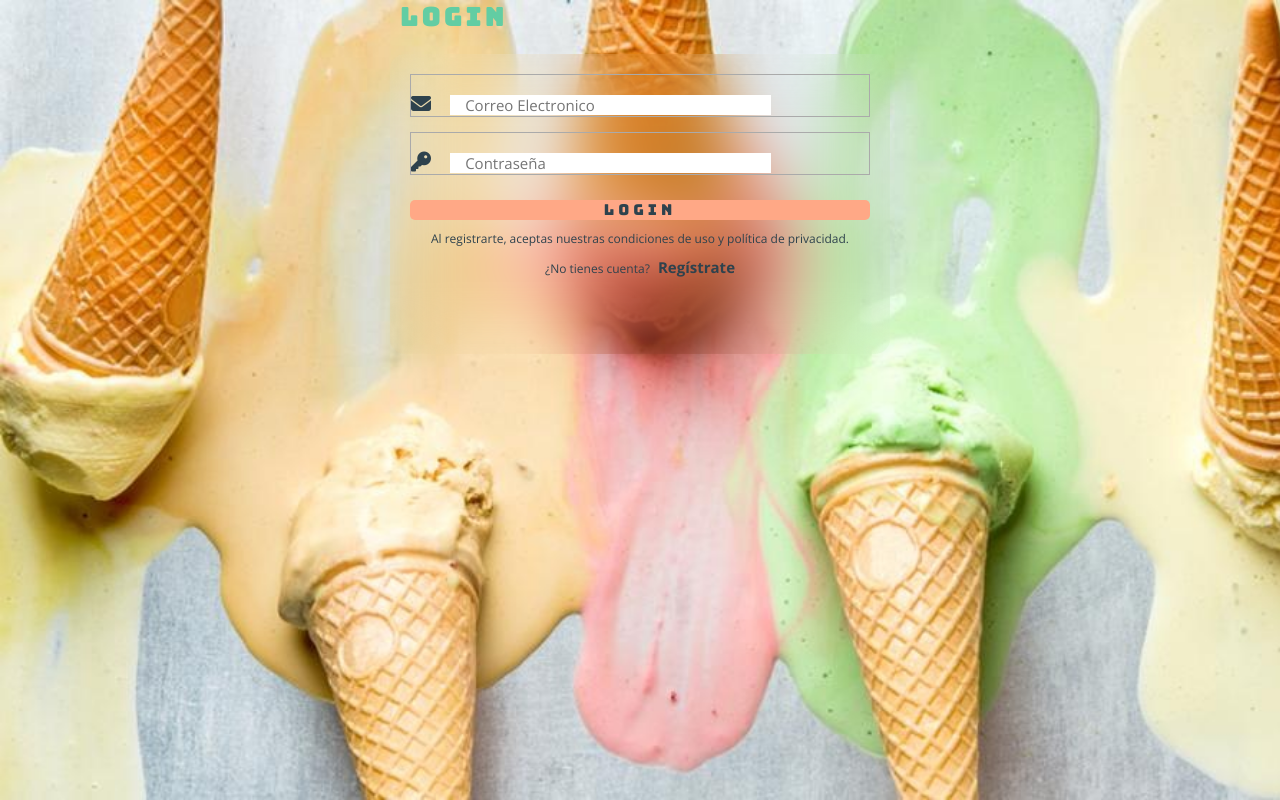
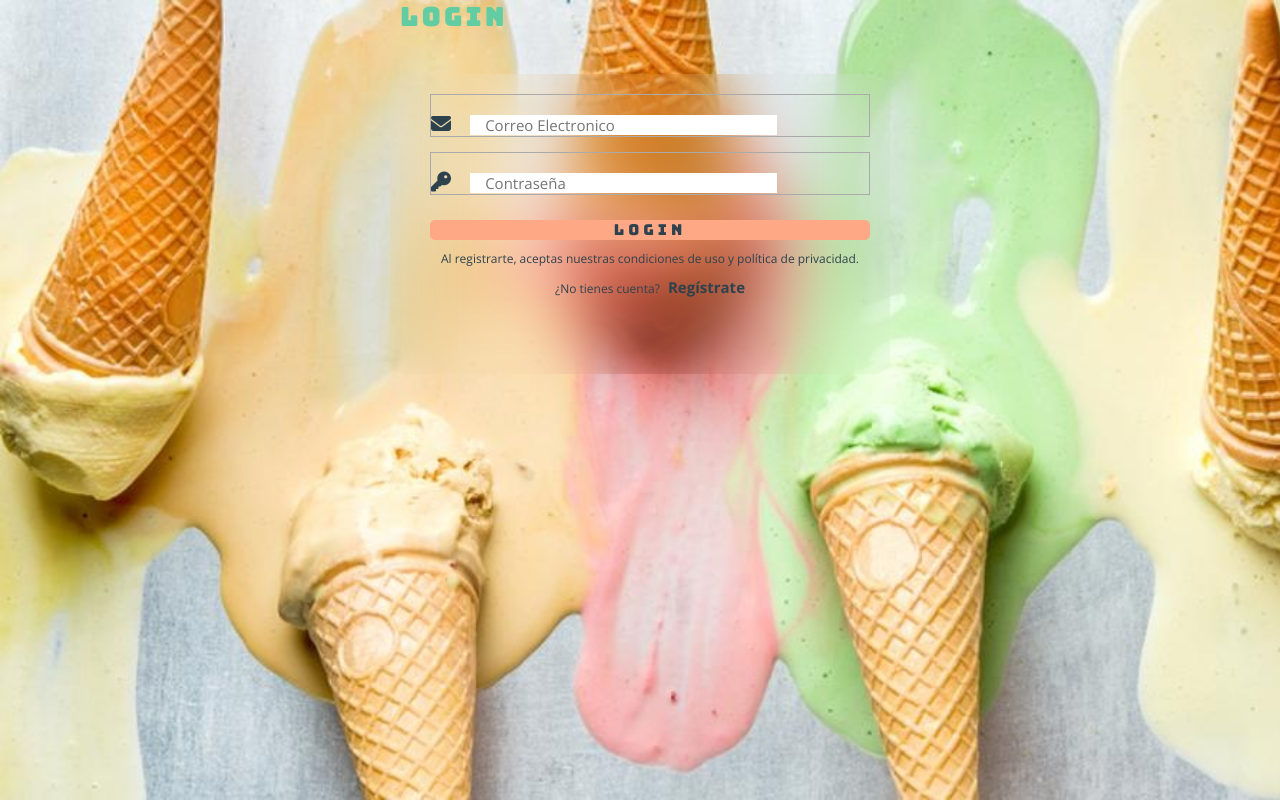
Before and after one commit to Jal-i/pagina-heladeria, a plain HTML site: page login.html in a window 1280 px wide. Drawn offline with nearby package versions, Linux system fonts and the light colour scheme.

Commit message:
ultimos cambios

```diff
--- a/login.css
+++ b/login.css
@@ -26,11 +26,11 @@ main {
     align-items: center;
 }
 .main__form {
-    width: 90%;
+    width: 80%;
     height: 340px;
     padding: 20px;
-    margin-top: 15px;
-    margin-left: 80px;
+    margin-top: 20px;
+    padding-left: 40px;
     backdrop-filter: blur(30px);
 }
 input[type="text"],
@@ -104,7 +104,7 @@ p {
         margin: auto;
         width: 500px;
         height: 300px;
-        margin-top: 20px;
+        margin-top: 40px;
         border-radius: 15px;
     }
 }
--- a/style.css
+++ b/style.css
@@ -213,6 +213,7 @@ main {
     width: 100%;
     height: 500px;
     padding-top: 15px;
+    padding-left: 15px;
     padding-bottom: 20px;
     background-image: url(/img/fondo04.jpg);
     background-size: cover;
@@ -290,6 +291,8 @@ p {
     width: 100%;
     height: 390px;
     padding-left: 20px;
+    padding-right: 20px;
+    padding-top: 20px;
     background-image: url(/img/fondo01.jpg);
     background-size: cover;
     background-repeat: no-repeat;
```
